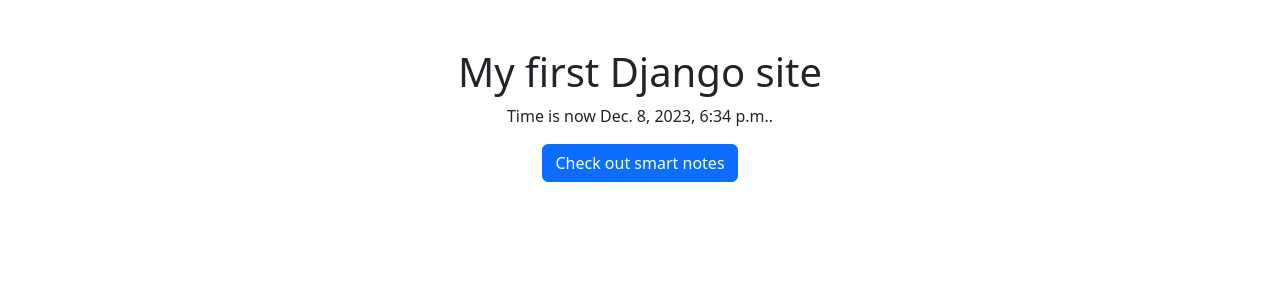
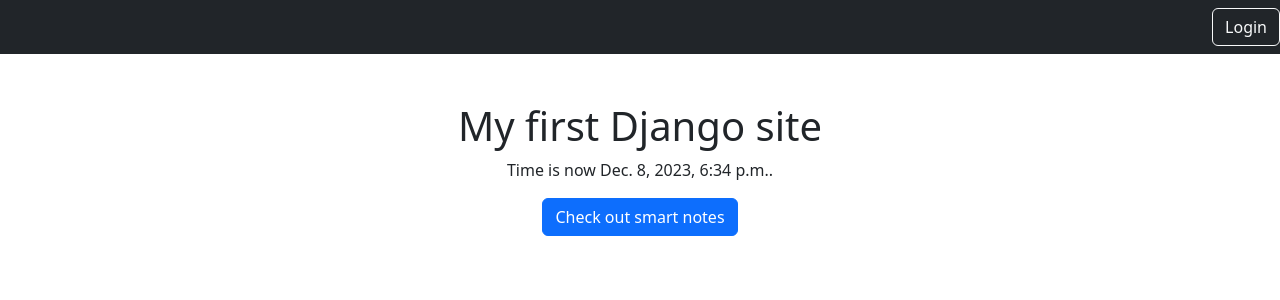
Before and after one commit to samiya-creator/smartnotes, a Django app: page / in a window 1280 px wide. Shown: the top 300 px of the page. Run offline with Django 5.2, Linux system fonts and the light colour scheme.

Commit message:
Sign Up Page Added

```diff
--- a/home/urls.py
+++ b/home/urls.py
@@ -7,4 +7,5 @@ urlpatterns = [
     # path('authorized', views.AuthorizedView.as_view()),
     path('login', views.LoginInterfaceView.as_view(), name='login'),
     path('logout', views.LogoutInterfaceView.as_view(), name='logout'),
+    path('signup', views.SignupView.as_view(), name='signup'),
 ]
--- a/home/views.py
+++ b/home/views.py
@@ -3,6 +3,19 @@ from datetime import datetime
 from django.views.generic import TemplateView
 from django.contrib.auth.mixins import LoginRequiredMixin
 from django.contrib.auth.views import LoginView, LogoutView
+from django.contrib.auth.forms import UserCreationForm
+from django.shortcuts import redirect
+
+class SignupView(TemplateView):
+    form_class= UserCreationForm
+    template_name = 'home/register.html'
+    success_url = '/notes/list'
+
+    def get(self, request, *args, **kwargs):
+        form = self.form_class()
+        if request.user.is_authenticated:
+            return redirect(self.success_url)
+        return render(request, self.template_name, {'form' : form})
 
 class LoginInterfaceView(LoginView):
     template_name = 'home/login.html'
--- a/static/templates/base.html
+++ b/static/templates/base.html
@@ -6,6 +6,16 @@
 </head>
 
 <body>
+<nav class="navbar navbar-dark bg-dark">
+    <div class="ms-auto">
+{#        <a class="navbar-brand" href="{% url 'home' %}">Home</a>#}
+        {% if user.is_authenticated %}
+        <a class="btn btn-outline-light" href="{% url 'logout' %}">Logout</a>
+        {% else %}
+        <a class="btn btn-outline-light" href="{% url 'login' %}">Login</a>
+        {% endif %}
+    </div>
+</nav>
 <div class="container my-5 text-center">
     {% block content %}
     {% endblock %}
```
Also changed, not shown: home/templates/home/register.html (added, +7 -0 lines), db.sqlite3.
